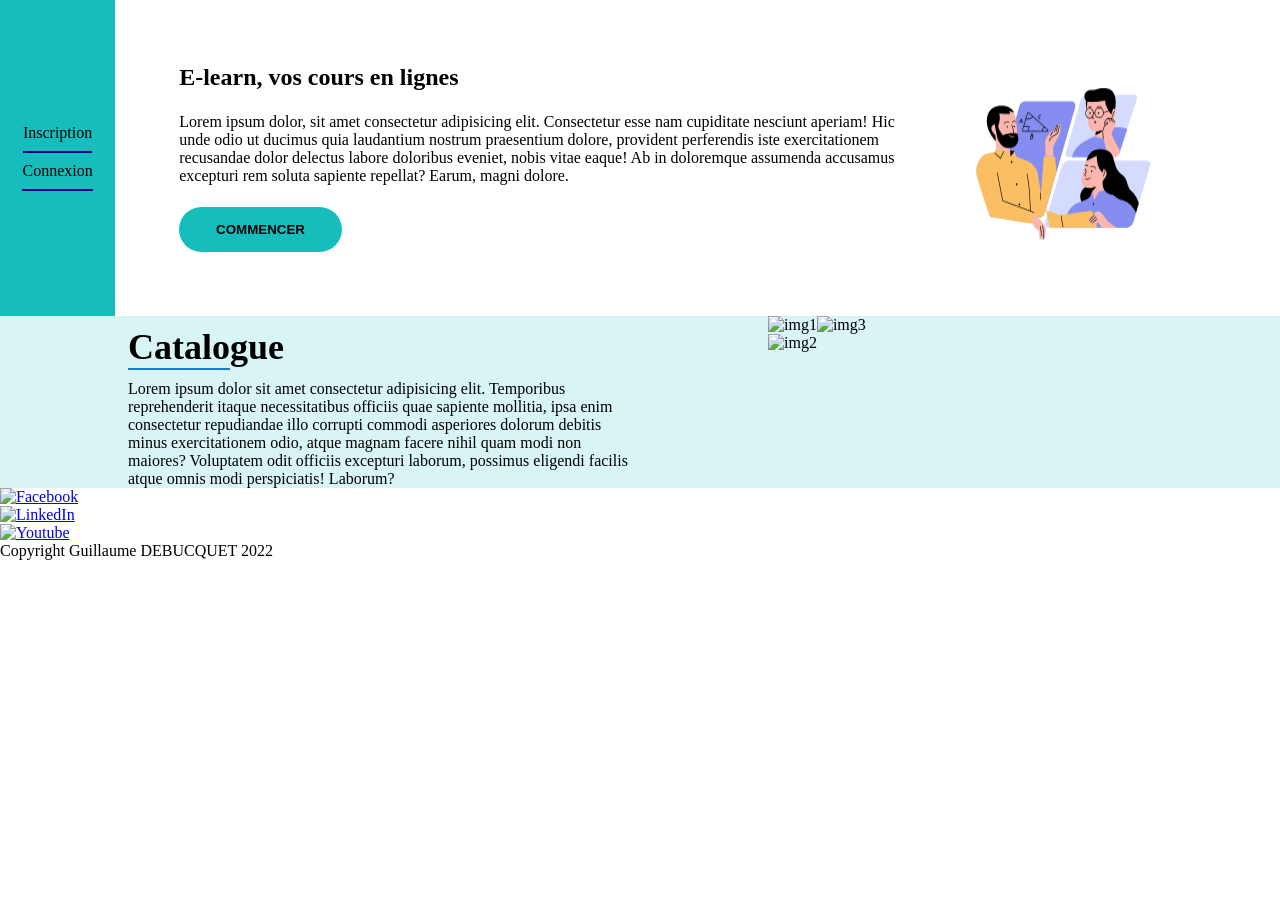
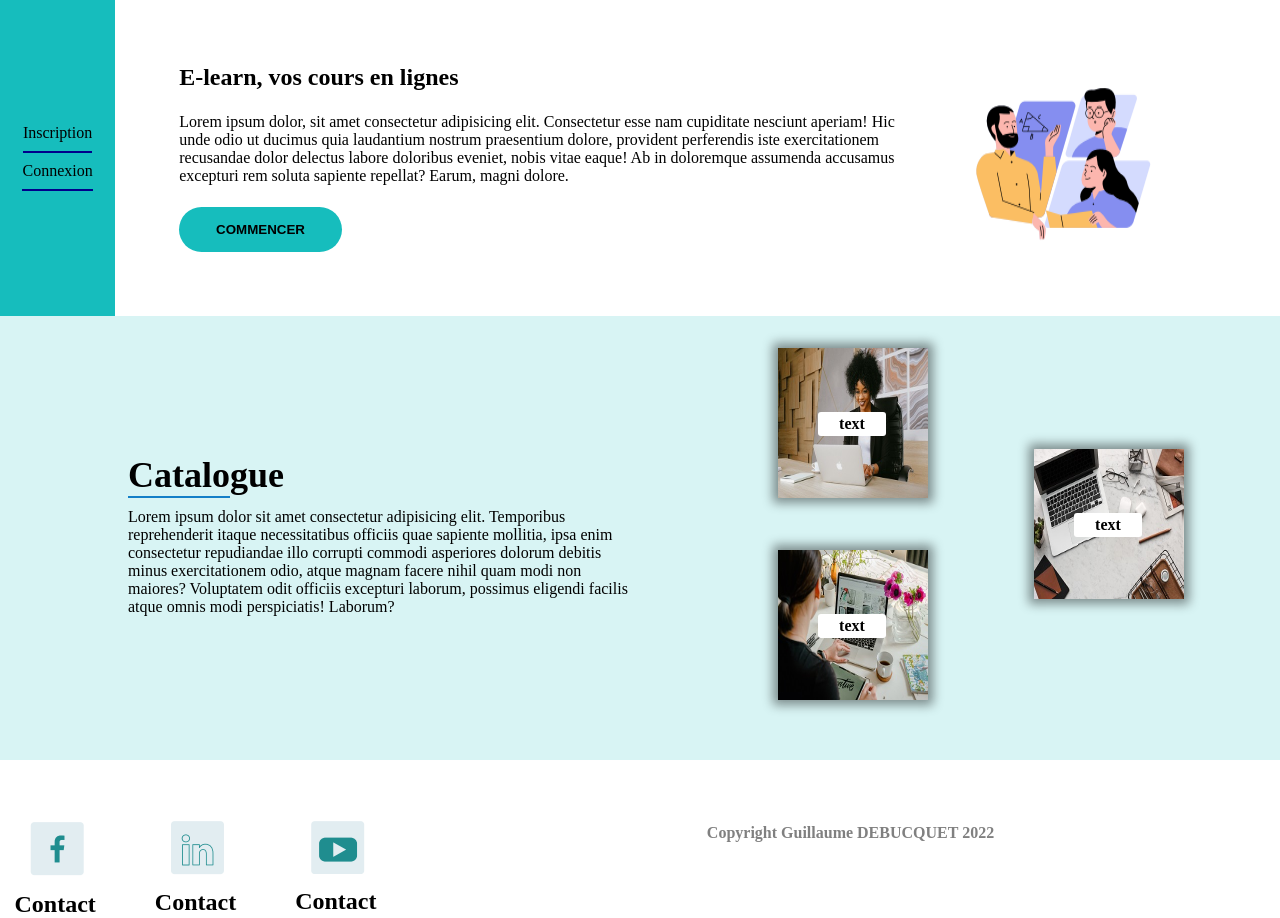
Before and after one commit to Thaishery/Projet-referencement-elearning, a plain HTML site: page index.html in a window 1280 px wide. Before the commit the page ends 800 px from the top, so only its background shows below. Drawn offline with Linux system fonts and the light colour scheme.

Commit message:
structure ok (still need modal), css ok, en cours: texts

```diff
--- a/assets/style.css
+++ b/assets/style.css
@@ -59,7 +59,7 @@
   max-width: 40%;
   padding-left: 10%;
   margin-right: 10%;
-  margin-top: auto;
+  padding-top: 10%;
 }
 .catalogue__texts__title {
   font-size: 36px;
@@ -67,3 +67,57 @@
   border-image: linear-gradient(to right, #147fc7 20%, transparent 20%) 100% 1;
   margin: 10px 0;
 }
+.catalogue__images__gauche {
+  margin-top: 20px;
+  margin-bottom: 20px;
+}
+.catalogue__images__gauche > figure {
+  padding-bottom: 2px;
+  padding-top: 2px;
+}
+.catalogue__images__droite {
+  margin: auto;
+}
+.catalogue__image {
+  width: 150px;
+  height: 150px;
+  margin: 10px;
+  box-shadow: 0px 0px 10px 5px #0000006c;
+}
+.catalogue__images__caption {
+  position: relative;
+  bottom: 100px;
+  left: 50px;
+  max-width: 40%;
+  background-color: white;
+  line-height: 24px;
+  text-align: center;
+  border-radius: 3px;
+  font-weight: bolder;
+}
+.footer {
+  display: flex;
+  flex-wrap: wrap;
+  justify-content: space-around;
+}
+.footer__img__container {
+  margin-top: 60px;
+}
+.footer__social__link {
+  text-decoration: none;
+  color: black;
+  font-weight: bolder;
+}
+.footer__img_caption {
+  font-size: 24px;
+  position: relative;
+  margin-top: 10px;
+  right: 15px;
+}
+.footer__copyright {
+  margin-top: 5%;
+  width: 100vh;
+  text-align: center;
+  color: grey;
+  font-weight: bolder;
+}
--- a/index.html
+++ b/index.html
@@ -68,41 +68,79 @@
       </div>
       <div class="catalogue__images__gauche">
         <figure>
-          <img src="" alt="img1" />
-          <figcaption></figcaption>
+          <img
+            src="./assets/images/femme-ordinateur-apprend.jpg"
+            alt="img1"
+            class="catalogue__image"
+          />
+          <figcaption class="catalogue__images__caption">text</figcaption>
         </figure>
         <figure>
-          <img src="" alt="img2" />
-          <figcaption></figcaption>
+          <img
+            src="./assets/images/femme-ordinateur-e-learn.jpg"
+            alt="img2"
+            class="catalogue__image"
+          />
+          <figcaption class="catalogue__images__caption">text</figcaption>
         </figure>
       </div>
       <div class="catalogue__images__droite">
         <figure>
-          <img src="" alt="img3" />
-          <figcaption></figcaption>
+          <img
+            src="./assets/images/ordinateur-seul.jpg"
+            alt="img3"
+            class="catalogue__image"
+          />
+          <figcaption class="catalogue__images__caption">text</figcaption>
         </figure>
       </div>
     </section>
     <footer class="footer">
       <div>
-        <a href="#">
-          <img src="" alt="Facebook" />
-          <p></p>
+        <a
+          href="https://facebook.com"
+          target="_blank"
+          class="footer__social__link"
+        >
+          <figure class="footer__img__container">
+            <img
+              class="footer__img"
+              src="./assets/images/logo-facebook.png"
+              alt="logo facebook pour lien vers facebook"
+            />
+            <figcaption class="footer__img_caption">Contact</figcaption>
+          </figure>
         </a>
       </div>
       <div>
-        <a href="#">
-          <img src="" alt="LinkedIn" />
-          <p></p>
+        <a
+          href="https://linkedin.com"
+          target="_blank"
+          class="footer__social__link"
+        >
+          <figure class="footer__img__container">
+            <img
+              class="footer__img"
+              src="./assets/images/logo-linkedin.png"
+              alt="logo linkedIn pour lien vers linkedIn"
+            />
+            <figcaption class="footer__img_caption">Contact</figcaption>
+          </figure>
         </a>
       </div>
       <div>
-        <a href="#">
-          <img src="" alt="Youtube" />
-          <p></p>
+        <a href="https://youtu.be" target="_blank" class="footer__social__link">
+          <figure class="footer__img__container">
+            <img
+              class="footer__img"
+              src="./assets/images/logo-youtube.png"
+              alt="logo youtube pour lien vers youtube"
+            />
+            <figcaption class="footer__img_caption">Contact</figcaption>
+          </figure>
         </a>
       </div>
-      <p>Copyright Guillaume DEBUCQUET 2022</p>
+      <p class="footer__copyright">Copyright Guillaume DEBUCQUET 2022</p>
     </footer>
   </body>
 </html>
```
Also changed, not shown: assets/images/femme-ordinateur-apprend.jpg (added), assets/images/femme-ordinateur-e-learn.jpg (added), assets/images/logo-facebook.png (added), assets/images/logo-linkedin.png (added), assets/images/logo-youtube.png (added), assets/images/ordinateur-seul.jpg (added), 3 other files.
